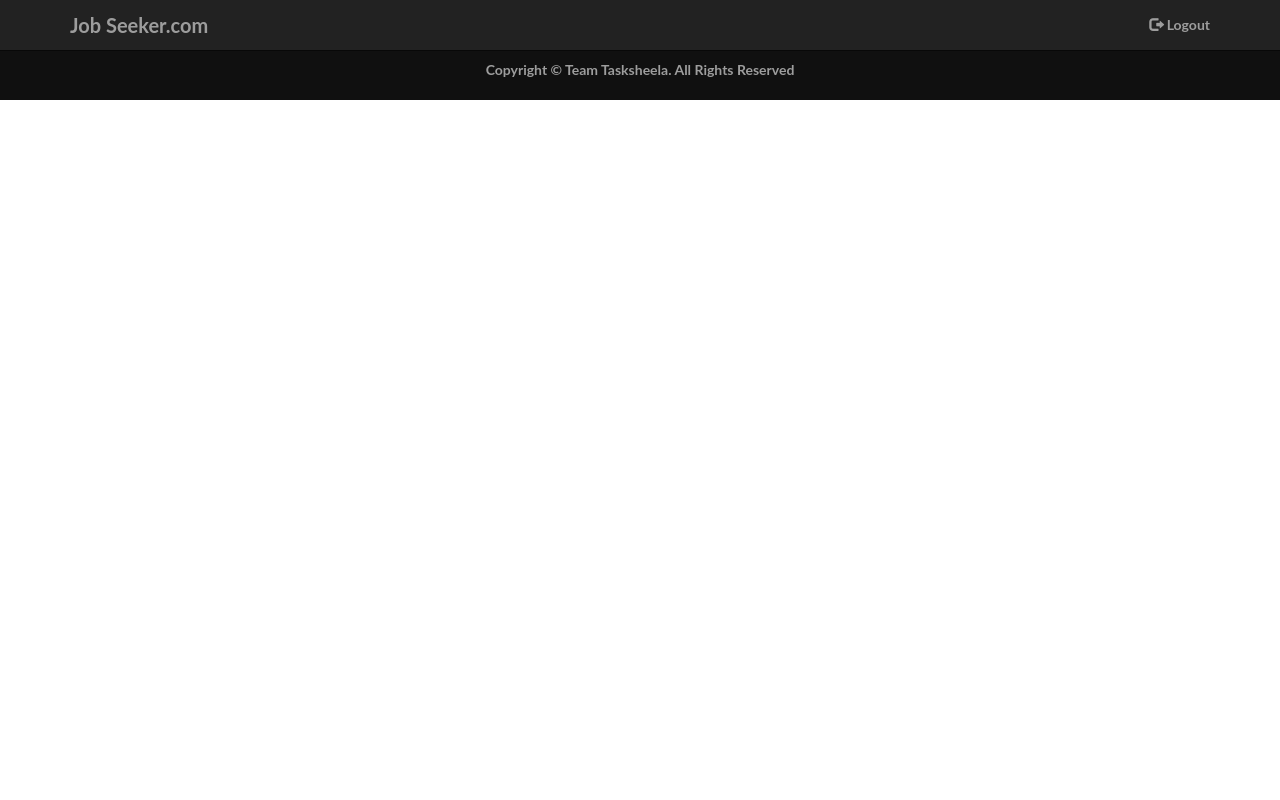
After one commit to spark0308/Job_Prediction_ML, a Python web app: template templates/result.html in a window 1280 px wide. The commit adds this page. Run offline with Jinja, Linux system fonts and the light colour scheme; the template is opened without the code that fills it, so the values that code supplies are empty.

Commit message:
Modified

```diff
--- /dev/null
+++ b/templates/result.html
@@ -0,0 +1,62 @@
+
+<!DOCTYPE html>
+<html lang="en">
+    <head>
+        <meta name="viewport" content="width=device-width, initial-scale=1">
+        <title>Result | SIH</title>
+        <!-- Bootstrap Core CSS -->
+        <link href="css/bootstrap.css" rel="stylesheet">
+        <!-- Custom CSS -->
+        <link href="css/style.css" rel="stylesheet">
+        <!-- jQuery -->
+        <script src="js/jquery.js"></script>
+        <!-- Bootstrap Core JavaScript -->
+        <script src="js/bootstrap.min.js"></script>
+        <link href="style.css" rel="stylesheet">
+
+
+
+    </head>
+
+
+
+    <body style="padding-top: 50px;">
+       <!-- Header -->
+       <div class="navbar navbar-inverse navbar-fixed-top">
+    <div class="container">
+        <div class="navbar-header">
+            <button type="button" class="navbar-toggle" data-toggle="collapse" data-target="#myNavbar">
+                <span class="icon-bar"></span>
+                <span class="icon-bar"></span>
+                <span class="icon-bar"></span>
+            </button>
+            <a class="navbar-brand" href="index.php">Job Seeker.com</a>
+        </div>
+        <div class="collapse navbar-collapse" id="myNavbar">
+            <ul class="nav navbar-nav navbar-right">
+            <li><a href = "logout_script.php"><span class = "glyphicon glyphicon-log-out"></span> Logout</a></li>
+            </ul>
+        </div>
+    </div>
+</div>
+        <!--Header end-->
+
+
+
+
+
+        <section id="footer">
+          <!--Footer-->
+          <footer>
+            <div class="container">
+                <center>
+                <p>Copyright &copy; Team Tasksheela. All Rights Reserved </p>
+                </center>
+            </div>
+        </footer>
+        <!--Footer end-->
+</section>
+
+</body>
+</html>
+<!--trying to commit-->
--- a/templates/signup.html
+++ b/templates/signup.html
@@ -139,3 +139,6 @@
 
 </body>
 </html>
+
+
+<!--Commnet for testing-->
```
